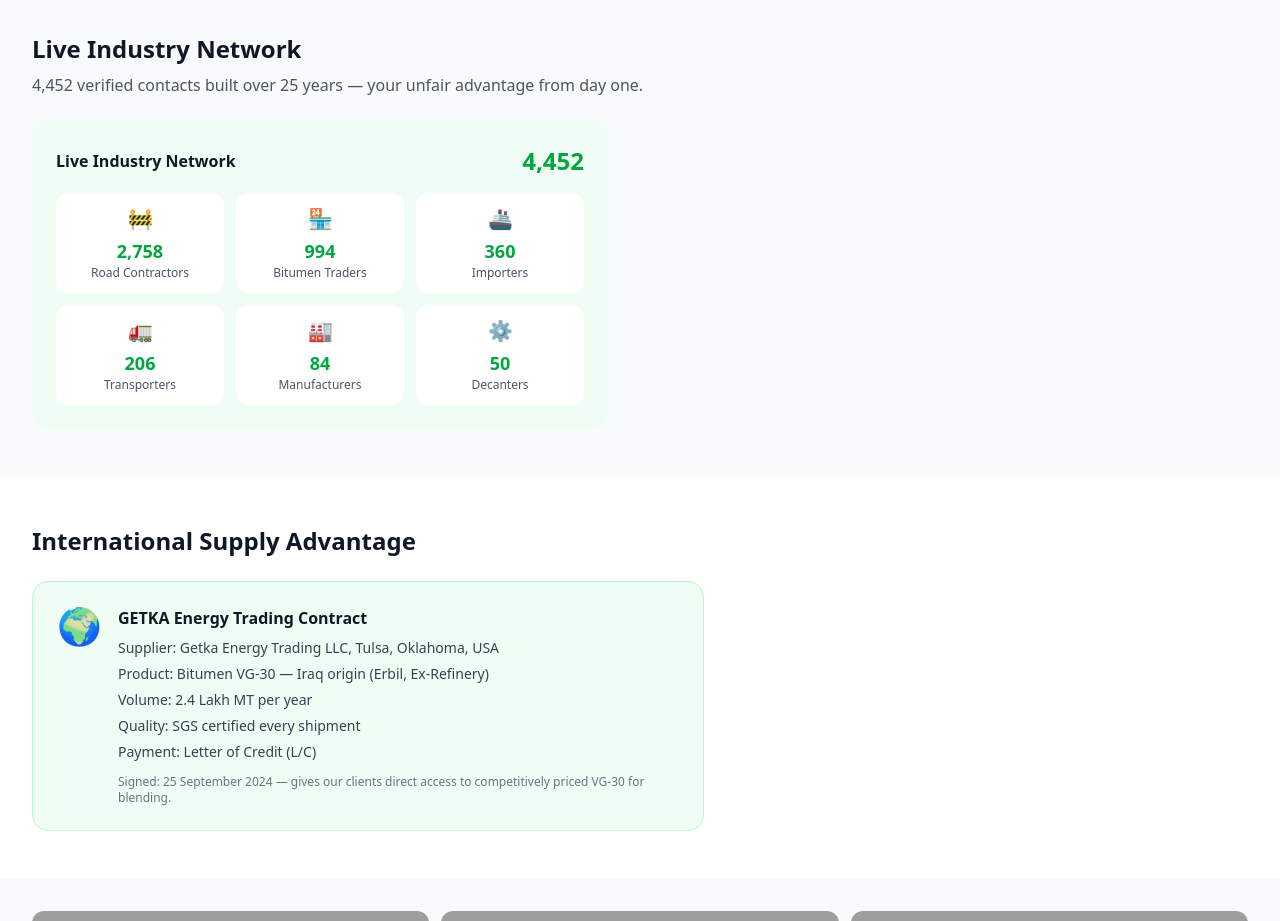
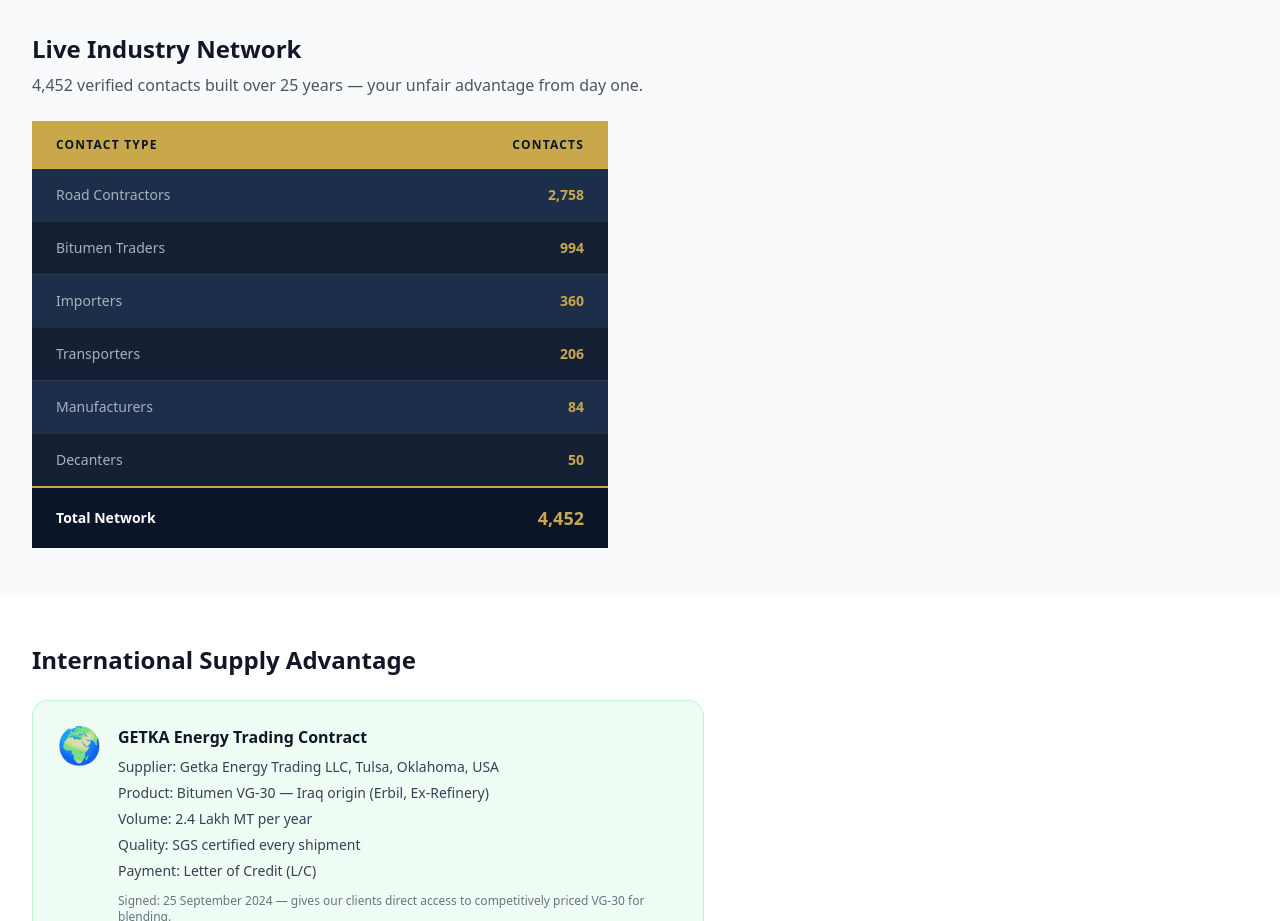
Before and after one commit to pacpltradingdesk-dotcom/yuga-website, a Next.js app: page /why-us in a window 1280 px wide. Shown: the part 780-1701 px from the top of the page. Built offline with nearby package versions, Linux system fonts and the light colour scheme; grey boxes are pictures that could not be loaded; a web font is replaced by a local one.

Commit message:
feat: redesign NetworkGrid — dark table with gold header and total row

```diff
--- a/components/NetworkGrid.tsx
+++ b/components/NetworkGrid.tsx
@@ -1,30 +1,48 @@
 import { INDUSTRY_NETWORK } from "@/lib/company-data";
 
-const NETWORK_ITEMS = [
-  { label: "Road Contractors", count: INDUSTRY_NETWORK.contractors, icon: "🚧" },
-  { label: "Bitumen Traders", count: INDUSTRY_NETWORK.traders, icon: "🏪" },
-  { label: "Importers", count: INDUSTRY_NETWORK.importers, icon: "🚢" },
-  { label: "Transporters", count: INDUSTRY_NETWORK.transporters, icon: "🚛" },
-  { label: "Manufacturers", count: INDUSTRY_NETWORK.manufacturers, icon: "🏭" },
-  { label: "Decanters", count: INDUSTRY_NETWORK.decanters, icon: "⚙️" },
+const ROWS = [
+  { label: "Road Contractors", key: "contractors" as const },
+  { label: "Bitumen Traders", key: "traders" as const },
+  { label: "Importers", key: "importers" as const },
+  { label: "Transporters", key: "transporters" as const },
+  { label: "Manufacturers", key: "manufacturers" as const },
+  { label: "Decanters", key: "decanters" as const },
 ];
 
 export default function NetworkGrid() {
   return (
-    <div className="bg-green-50 rounded-2xl p-6">
-      <div className="flex justify-between items-center mb-4">
-        <h3 className="font-bold text-gray-900">Live Industry Network</h3>
-        <span className="text-2xl font-bold text-green-600">{INDUSTRY_NETWORK.total.toLocaleString()}</span>
-      </div>
-      <div className="grid grid-cols-2 md:grid-cols-3 gap-3">
-        {NETWORK_ITEMS.map((item) => (
-          <div key={item.label} className="bg-white rounded-xl p-3 text-center">
-            <div className="text-xl mb-1">{item.icon}</div>
-            <div className="text-lg font-bold text-green-600">{item.count.toLocaleString()}</div>
-            <div className="text-xs text-gray-600">{item.label}</div>
-          </div>
-        ))}
-      </div>
+    <div className="overflow-x-auto">
+      <table className="w-full text-sm">
+        <thead>
+          <tr className="bg-brand-gold">
+            <th className="text-brand-navy font-bold text-left px-6 py-4 uppercase tracking-widest text-xs">
+              Contact Type
+            </th>
+            <th className="text-brand-navy font-bold text-right px-6 py-4 uppercase tracking-widest text-xs">
+              Contacts
+            </th>
+          </tr>
+        </thead>
+        <tbody>
+          {ROWS.map(({ label, key }, i) => (
+            <tr
+              key={key}
+              className={`border-b border-brand-gold/10 ${i % 2 === 0 ? "bg-brand-card" : "bg-brand-slate"}`}
+            >
+              <td className="text-brand-muted px-6 py-4">{label}</td>
+              <td className="text-brand-gold font-bold text-right px-6 py-4 font-sans">
+                {INDUSTRY_NETWORK[key].toLocaleString()}
+              </td>
+            </tr>
+          ))}
+          <tr className="bg-brand-navy border-t-2 border-brand-gold">
+            <td className="text-white font-bold px-6 py-4 font-display">Total Network</td>
+            <td className="text-brand-gold font-extrabold text-right px-6 py-4 text-lg">
+              {INDUSTRY_NETWORK.total.toLocaleString()}
+            </td>
+          </tr>
+        </tbody>
+      </table>
     </div>
   );
 }
```
Also changed, not shown: 1 other file (tests, documents, lock files or other folders).
